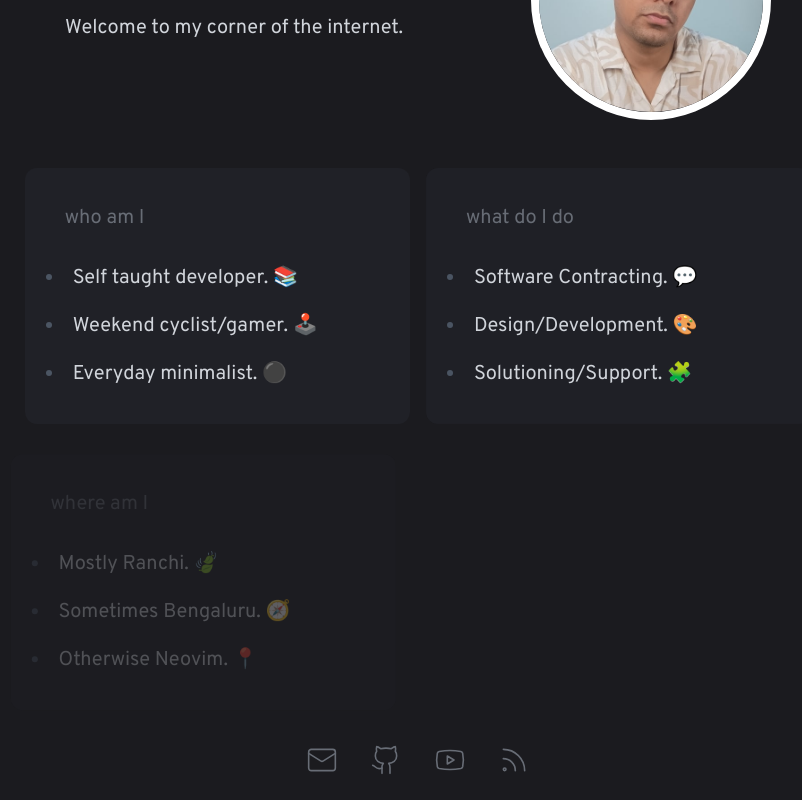
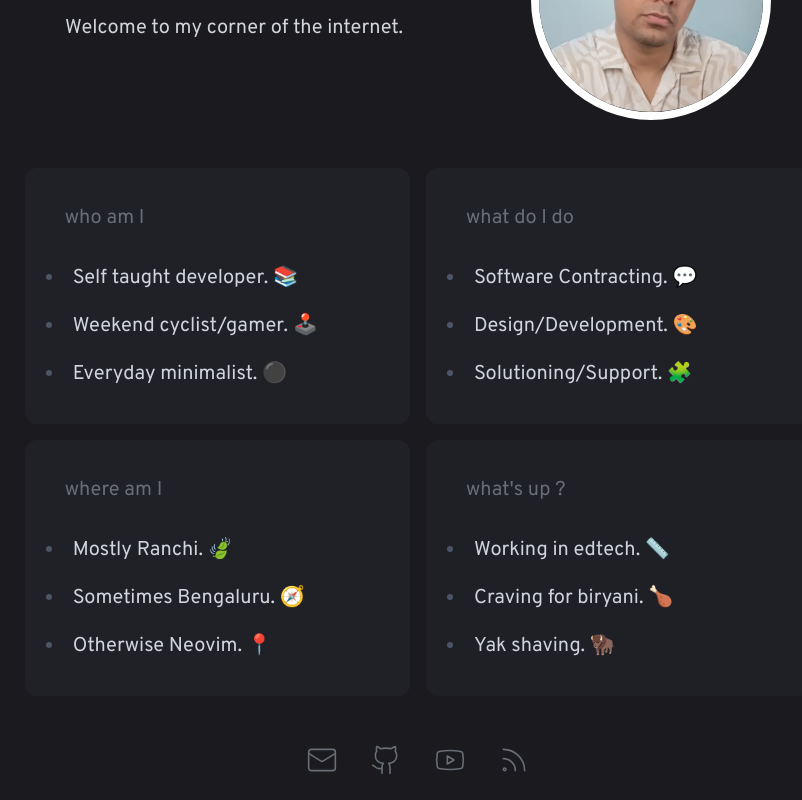
Before and after one commit to commitsovercoffee/markup-mansion, a SvelteKit app: page / in a window 1280 px wide. Shown: the part 344-1144 px from the top of the page, without its empty margins (222-1024 px from the left). Built offline with nearby package versions, Linux system fonts and the light colour scheme.

Commit message:
adds transitions

```diff
--- a/src/lib/components/Banner.svelte
+++ b/src/lib/components/Banner.svelte
@@ -1,13 +1,14 @@
 <script>
 	import { fly } from 'svelte/transition';
 	import { quintOut } from 'svelte/easing';
+	import { appState } from '$lib/stores';
 
 	export let highlight = 'Insert keyword here.';
 	export let title = 'Insert title here.';
 	export let desc = 'Insert description here.';
 </script>
 
-<div transition:fly={{ y: -20, delay: 1500, duration: 1500, easing: quintOut }}>
+<div transition:fly={{ y: -20, delay: $appState.edgeDelay, duration: 1500, easing: quintOut }}>
 	<h1 class="mb-0 text-pretty">
 		<span class="text-primary">
 			{highlight}
--- a/src/lib/stores.js
+++ b/src/lib/stores.js
@@ -4,5 +4,6 @@ export const appState = writable({
 	homeTransition: false,
 	writingsTransition: false,
 	appsTransition: false,
-	edgeTransition: false
+	edgeTransition: false,
+	edgeDelay: 1500
 });
--- a/src/routes/+layout.svelte
+++ b/src/routes/+layout.svelte
@@ -11,6 +11,16 @@
 	import Loader from '$lib/components/Loader.svelte';
 
 	export let data;
+
+	import { onMount } from 'svelte';
+	import { appState } from '$lib/stores';
+
+	onMount(() => {
+		setTimeout(() => {
+			$appState.edgeTransition = true;
+			$appState.edgeDelay = 0;
+		}, 1000);
+	});
 
 	let isLoading = false;
 	beforeNavigate(() => (isLoading = true));
--- a/src/routes/+page.svelte
+++ b/src/routes/+page.svelte
@@ -12,8 +12,7 @@
 	onMount(() => {
 		setTimeout(() => {
 			$appState.homeTransition = true;
-			$appState.edgeTransition = true;
-		}, 1000);
+		}, 500);
 	});
 </script>
 
@@ -27,9 +26,9 @@
 		<Banner highlight="Hello," title="I'm Sourav" desc="Welcome to my corner of the internet." />
 
 		<img
-			transition:fly={{ y: -20, delay: 1500, duration: 1500, easing: quintOut }}
+			transition:fly={{ y: -20, delay: $appState.edgeDelay, duration: 1500, easing: quintOut }}
 			class="rounded-full border-8 border-white object-cover h-60 w-60"
-			src="/profile.jpg"
+			src="/profile.webp"
 			alt=""
 		/>
 	</div>
@@ -38,7 +37,13 @@
 {#if $appState.homeTransition}
 	<div class="grid grid-cols-1 md:grid-cols-2">
 		<div
-			transition:fly={{ delay: 2000, x: -20, y: -20, duration: 1500, easing: quintOut }}
+			transition:fly={{
+				delay: $appState.edgeDelay + 500,
+				x: -20,
+				y: -20,
+				duration: 1500,
+				easing: quintOut
+			}}
 			class={cardStyle}
 		>
 			<p class={labelStyle}>who am I</p>
@@ -50,7 +55,13 @@
 		</div>
 
 		<div
-			transition:fly={{ delay: 3000, x: 20, y: -20, duration: 1500, easing: quintOut }}
+			transition:fly={{
+				delay: $appState.edgeDelay + 1000,
+				x: 20,
+				y: -20,
+				duration: 1500,
+				easing: quintOut
+			}}
 			class={cardStyle}
 		>
 			<p class={labelStyle}>what do I do</p>
@@ -62,7 +73,13 @@
 		</div>
 
 		<div
-			transition:fly={{ delay: 4000, x: -20, y: 20, duration: 1500, easing: quintOut }}
+			transition:fly={{
+				delay: $appState.edgeDelay + 1500,
+				x: -20,
+				y: 20,
+				duration: 1500,
+				easing: quintOut
+			}}
 			class={cardStyle}
 		>
 			<p class={labelStyle}>where am I</p>
@@ -74,7 +91,13 @@
 		</div>
 
 		<div
-			transition:fly={{ delay: 5000, x: 20, y: 20, duration: 1500, easing: quintOut }}
+			transition:fly={{
+				delay: $appState.edgeDelay + 2000,
+				x: 20,
+				y: 20,
+				duration: 1500,
+				easing: quintOut
+			}}
 			class={cardStyle}
 		>
 			<p class={labelStyle}>what's up ?</p>
--- a/src/routes/apps/+page.svelte
+++ b/src/routes/apps/+page.svelte
@@ -1,20 +1,21 @@
 <script>
 	import Banner from '$lib/components/Banner.svelte';
-	import { fade } from 'svelte/transition';
 
 	const apps = [
 		{ repo: 'hope', desc: 'arch installation script.' },
-		{ repo: 'minima-nvim', desc: 'config for my personal development environment.' }
+		{ repo: 'minima-nvim', desc: 'config for my personal development environment.' },
+		{ repo: 'suckless', desc: 'pre-patched suckless apps.' }
 	];
 
+	import { fly } from 'svelte/transition';
+	import { quintOut } from 'svelte/easing';
 	import { onMount } from 'svelte';
 	import { appState } from '$lib/stores';
 
 	onMount(() => {
 		setTimeout(() => {
-			$appState.writingsTransition = true;
-			$appState.edgeTransition = true;
-		}, 1000);
+			$appState.appsTransition = true;
+		}, 500);
 	});
 </script>
 
@@ -26,24 +27,34 @@
 	/>
 </svelte:head>
 
+{#if $appState.appsTransition}
 	<Banner highlight="My" title="Projects" desc="Apps built with more coffee than sense." />
+{/if}
 
 <div class="my-16">
 	<ul>
-		{#each apps as app}
+		{#each apps as app, index}
+			{#if $appState.appsTransition}
 				<a
-				transition:fade={{ duration: 300 }}
 					target="_blank"
 					href={'https://www.github.com/commitsovercoffee/' + app.repo}
 					class="no-underline font-normal hover:text-primary transition-all duration-200"
 				>
-				<li>
+					<li
+						transition:fly={{
+							x: 10 + index * 10,
+							delay: 2000 + index * 500,
+							duration: 1000 + index * 500,
+							easing: quintOut
+						}}
+					>
 						{app.repo}
 						<span class="text-accent">
 							: {app.desc}
 						</span>
 					</li>
 				</a>
+			{/if}
 		{/each}
 	</ul>
 </div>
--- a/src/routes/writings/+page.svelte
+++ b/src/routes/writings/+page.svelte
@@ -27,8 +27,7 @@
 	onMount(() => {
 		setTimeout(() => {
 			$appState.writingsTransition = true;
-			$appState.edgeTransition = true;
-		}, 1000);
+		}, 500);
 	});
 </script>
 
@@ -41,13 +40,11 @@
 </svelte:head>
 
 {#if $appState.writingsTransition}
-	<div transition:fly={{ y: -20, delay: 1000, duration: 1500, easing: quintOut }}>
-		<Banner
-			highlight="My"
-			title="Writings"
-			desc="Blogs, notes, thoughts, reviews ... basically me blabbering"
-		/>
-	</div>
+	<Banner
+		highlight="My"
+		title="Writings"
+		desc="Blogs, notes, thoughts, reviews ... basically me blabbering"
+	/>
 {/if}
 
 <div class="my-16 flex flex-wrap gap-4">
@@ -85,8 +82,8 @@
 				<li
 					transition:fly={{
 						x: 10 + index * 10,
-						delay: 1000 + index * 100,
-						duration: 200 + index * 200,
+						delay: 2000 + index * 200,
+						duration: 400 + index * 200,
 						easing: quintOut
 					}}
 				>
```
Also changed, not shown: static/profile.jpg (deleted), static/profile.webp (added). Lines whose indentation alone changed are shown as unchanged.
